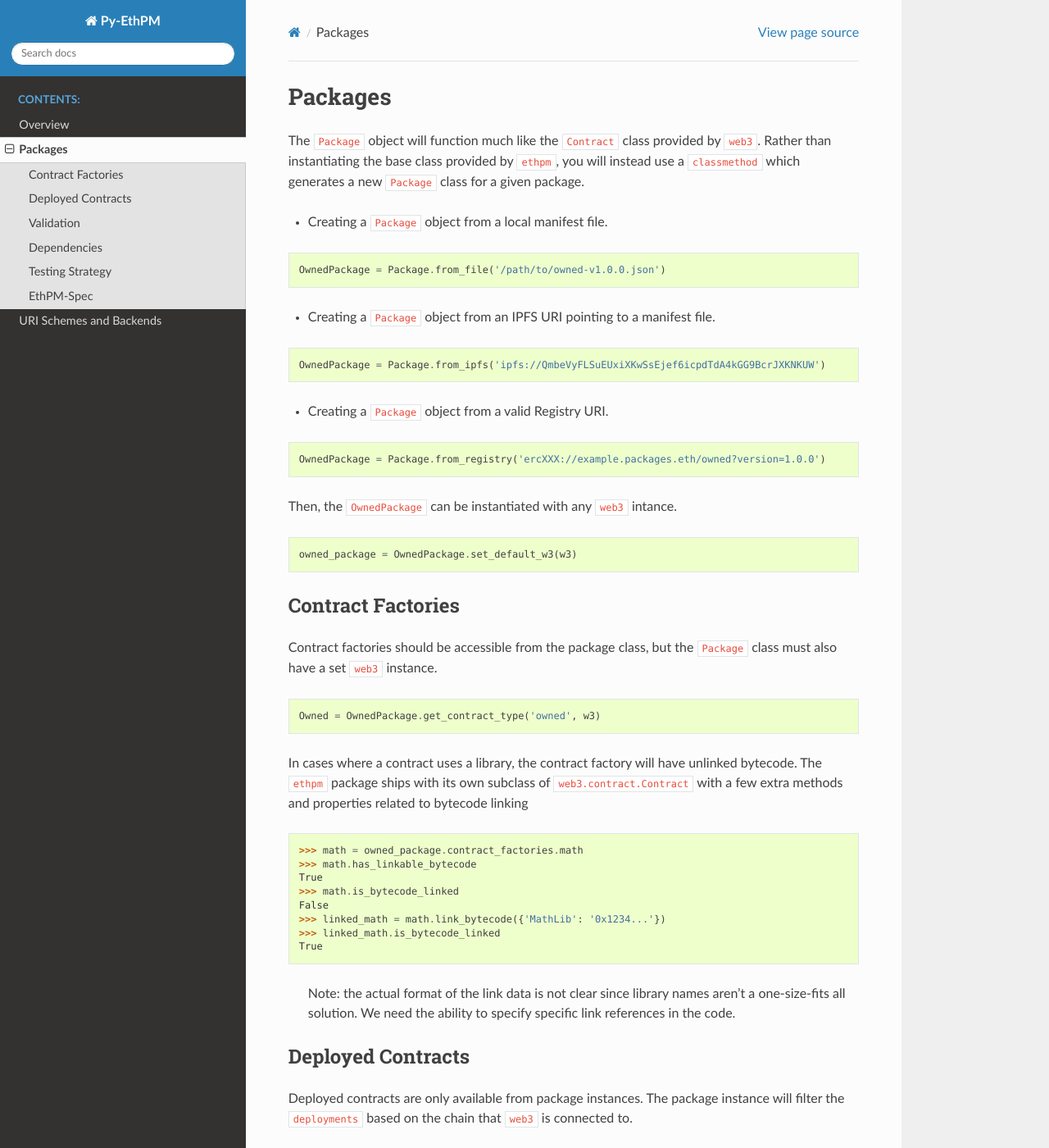
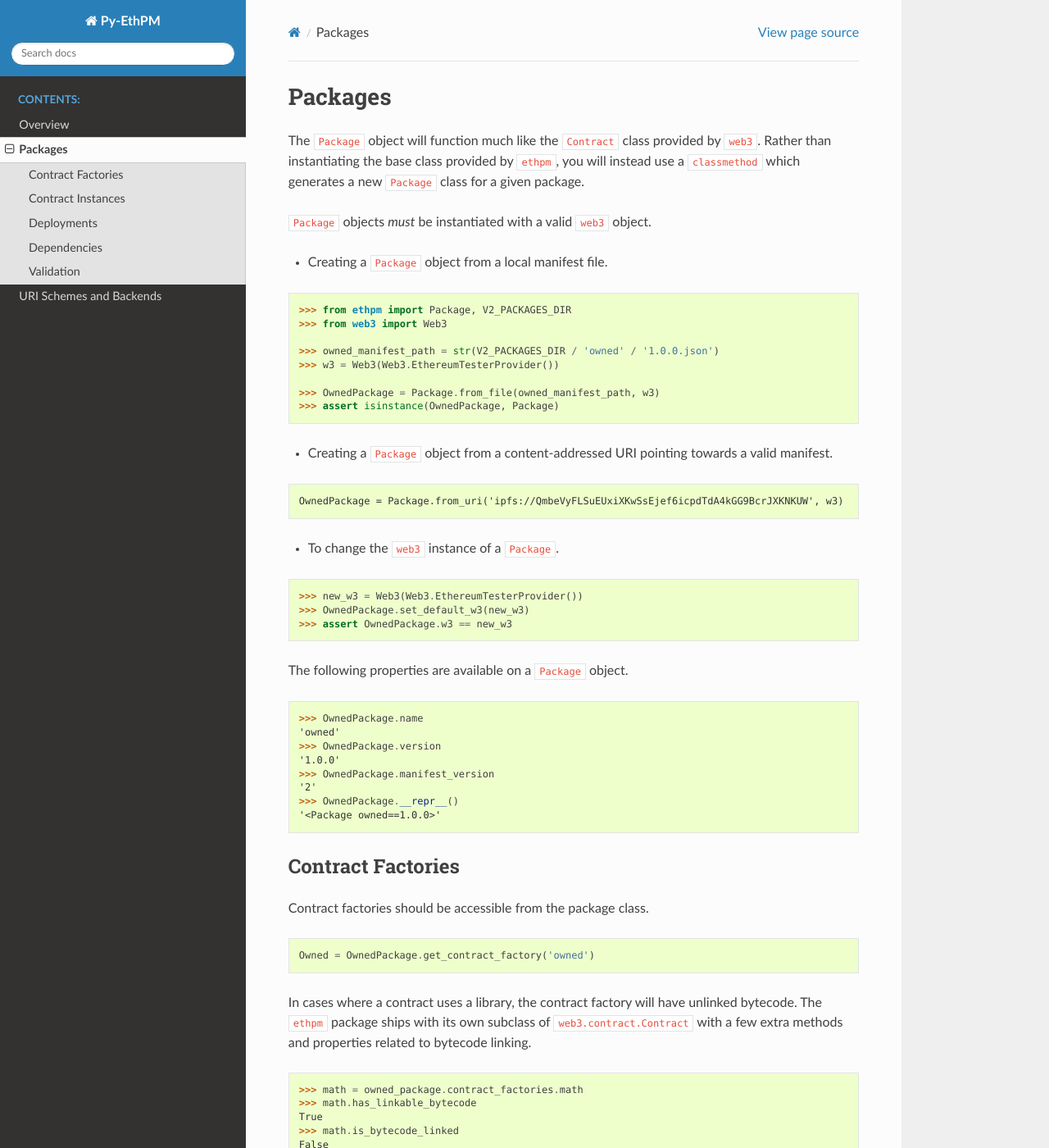
Before and after one commit to ethpm/py-ethpm, a Sphinx documentation site: the page built from docs/package.rst, in a window 1280 px wide and 1400 px high. Shown: the whole window at 82% size. Built offline with Sphinx 7.4.7 and the Read the Docs theme 2.0.0, drawn with Linux system fonts in a browser that asks for light colours; some of the changed text lies outside the part shown.

Commit message:
Start improving docs

```diff
--- a/docs/package.rst
+++ b/docs/package.rst
@@ -6,46 +6,62 @@
 by ``ethpm``, you will instead use a ``classmethod`` which generates a
 new ``Package`` class for a given package.
 
+``Package`` objects *must* be instantiated with a valid ``web3`` object.
+
 -  Creating a ``Package`` object from a local manifest file.
 
-.. code:: python
+.. doctest::
 
-   OwnedPackage = Package.from_file('/path/to/owned-v1.0.0.json')
+   >>> from ethpm import Package, V2_PACKAGES_DIR
+   >>> from web3 import Web3
 
--  Creating a ``Package`` object from an IPFS URI pointing to a manifest
-   file.
+   >>> owned_manifest_path = str(V2_PACKAGES_DIR / 'owned' / '1.0.0.json')
+   >>> w3 = Web3(Web3.EthereumTesterProvider())
 
-.. code:: python
+   >>> OwnedPackage = Package.from_file(owned_manifest_path, w3)
+   >>> assert isinstance(OwnedPackage, Package)
 
-   OwnedPackage = Package.from_ipfs('ipfs://QmbeVyFLSuEUxiXKwSsEjef6icpdTdA4kGG9BcrJXKNKUW')
+-  Creating a ``Package`` object from a content-addressed URI
+   pointing towards a valid manifest.
 
--  Creating a ``Package`` object from a valid Registry URI.
+.. doctest::
 
-.. code:: python
+   OwnedPackage = Package.from_uri('ipfs://QmbeVyFLSuEUxiXKwSsEjef6icpdTdA4kGG9BcrJXKNKUW', w3)
 
-   OwnedPackage = Package.from_registry('ercXXX://example.packages.eth/owned?version=1.0.0')
+- To change the ``web3`` instance of a ``Package``.
 
-Then, the ``OwnedPackage`` can be instantiated with any ``web3``
-intance.
+.. doctest::
 
-.. code:: python
+   >>> new_w3 = Web3(Web3.EthereumTesterProvider())
+   >>> OwnedPackage.set_default_w3(new_w3)
+   >>> assert OwnedPackage.w3 == new_w3
 
-   owned_package = OwnedPackage.set_default_w3(w3)
+The following properties are available on a ``Package`` object.
+
+.. doctest::
+
+   >>> OwnedPackage.name
+   'owned'
+   >>> OwnedPackage.version
+   '1.0.0'
+   >>> OwnedPackage.manifest_version
+   '2'
+   >>> OwnedPackage.__repr__()
+   '<Package owned==1.0.0>'
 
 Contract Factories
 ------------------
 
-Contract factories should be accessible from the package class, but the
-``Package`` class must also have a set ``web3`` instance.
+Contract factories should be accessible from the package class.
 
 .. code:: python
 
-   Owned = OwnedPackage.get_contract_type('owned', w3)
+   Owned = OwnedPackage.get_contract_factory('owned')
 
 In cases where a contract uses a library, the contract factory will have
 unlinked bytecode. The ``ethpm`` package ships with its own subclass of
 ``web3.contract.Contract`` with a few extra methods and properties
-related to bytecode linking
+related to bytecode linking.
 
 .. code:: python
 
@@ -64,8 +80,19 @@
    names aren’t a one-size-fits all solution. We need the ability to
    specify specific link references in the code.
 
-Deployed Contracts
+
+Contract Instances
 ------------------
+
+To return a contract instance of a contract type belonging to a ``Package``.
+
+.. code:: python
+
+   owned = OwnedPackage.get_contract_instance('owned', '0x123...')
+
+
+Deployments
+-----------
 
 Deployed contracts are only available from package instances. The
 package instance will filter the ``deployments`` based on the chain that
@@ -77,17 +104,6 @@
 
    package.deployed_contracts.Greeter
 
-Validation
-----------
-
-The ``Package`` class currently verifies the following things.
-
--  Package Manifest matches `EthPM V2 Manifest Specification <https://github.com/ethpm/ethpm-spec/blob/master/spec/package.spec.json>`__
-
-And in the future should verify.
-
--  Included bytecode matches compilation output
--  Deployed bytecode matches compilation output
 
 Dependencies
 ------------
@@ -99,21 +115,15 @@
    >>> owned_package.build_dependencies['zeppelin']
    <ZeppelinPackage>
 
-Testing Strategy
-----------------
 
--  Load and validate packages from disk.
--  Access package data.
--  Access contract factories.
-
-EthPM-Spec
+Validation
 ----------
 
--  `EthPM-Spec <https://github.com/ethpm/ethpm-spec>`__ is referenced
-   inside this repo as a submodule.*\*
--  If you clone this repository, you should run this command to fetch
-   the contents of the submodule
+The ``Package`` class currently verifies the following things.
 
-.. code:: sh
+-  Manifests used to instantiate a ``Package`` object conform to the `EthPM V2 Manifest Specification <https://github.com/ethpm/ethpm-spec/blob/master/spec/package.spec.json>`__
 
-   git submodule init
+And in the future should verify.
+
+-  Included bytecode matches compilation output
+-  Deployed bytecode matches compilation output
```
Also changed, not shown: README.md (+11 -0 lines), 1 other file.
